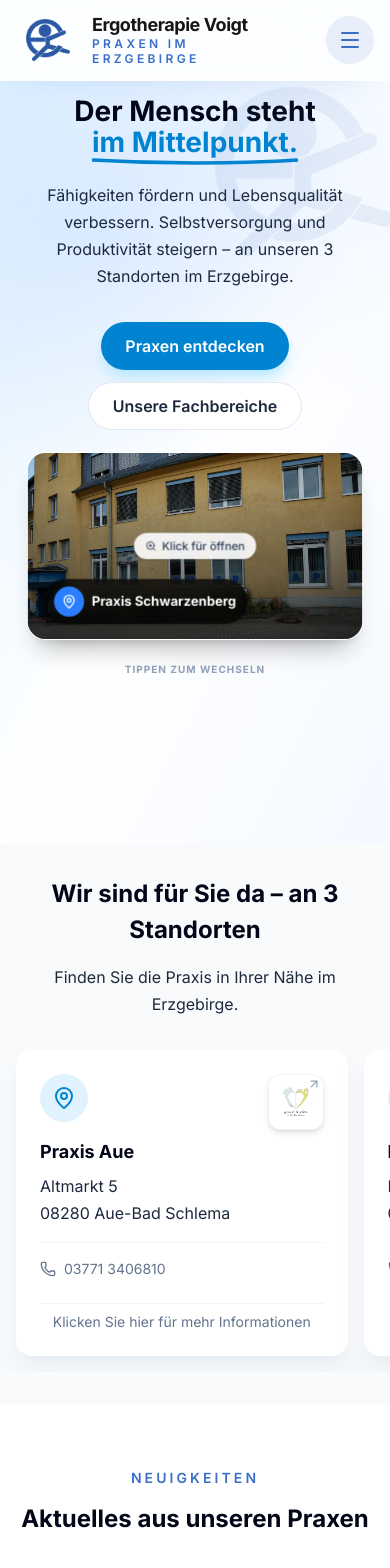
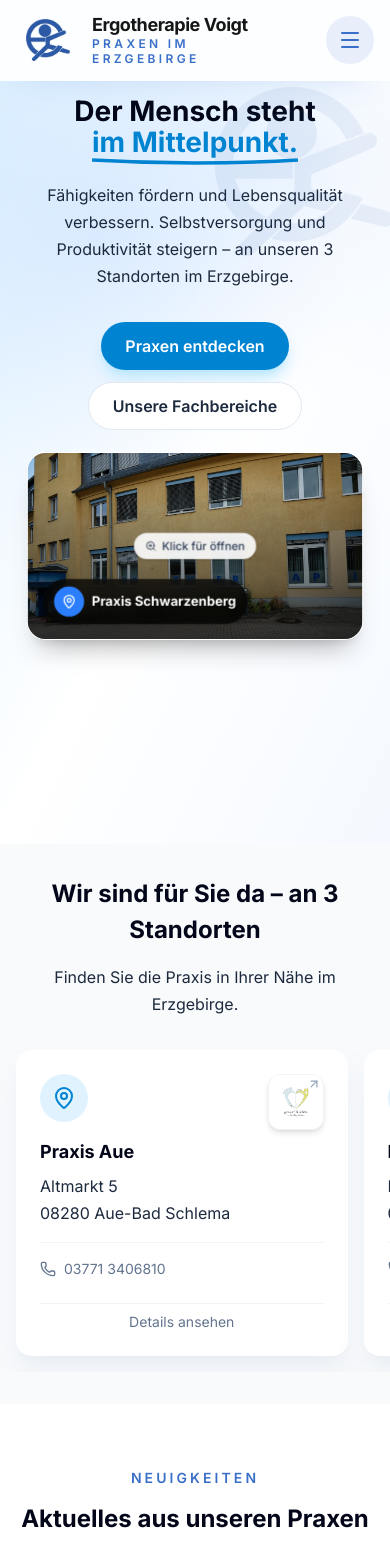
Before and after one commit to lmbernebysolutions/ergo-voigt, a Next.js app: page / in a window 390 px wide. Shown: the top 1568 px of the page. Built offline with nearby package versions, Linux system fonts and the light colour scheme.

Commit message:
Refactor: Mobile UI polish (Hero Gallery all-images, Modal safe-area, Buttons stack, Text updates)

```diff
--- a/src/app/page.tsx
+++ b/src/app/page.tsx
@@ -187,11 +187,11 @@ export default function Home() {
               </Link>
             ))}
           </div>
-          <div className="mt-12 flex justify-center gap-4">
-            <Button size="lg" asChild className="rounded-full px-8 shadow-lg shadow-sky-100 font-bold">
+          <div className="mt-12 flex flex-col sm:flex-row justify-center gap-4">
+            <Button size="lg" asChild className="rounded-full px-8 shadow-lg shadow-sky-100 font-bold w-full sm:w-auto">
               <Link href="/therapieangebote">Therapieangebote entdecken</Link>
             </Button>
-            <Button size="lg" variant="outline" asChild className="rounded-full px-8 font-bold">
+            <Button size="lg" variant="outline" asChild className="rounded-full px-8 font-bold w-full sm:w-auto">
               <Link href="/leistungen">Alle Fachbereiche ansehen</Link>
             </Button>
           </div>
--- a/src/components/sections/HeroSection.tsx
+++ b/src/components/sections/HeroSection.tsx
@@ -10,7 +10,7 @@ import { WarmGlow } from "@/components/ui/WarmGlow"
 import { locations } from "@/data/locations"
 import Stack from "@/components/ui/Stack"
 import { ImageGallery } from "@/components/ui/ImageGallery"
-import { getLocationImages } from "@/lib/locationImages"
+import { getLocationImages, locationImageGalleries } from "@/lib/locationImages"
 
 // Bilder für die Standorte - verwende erste Bilder aus jedem Ordner
 const SLIDES = [
@@ -72,8 +72,14 @@ export function HeroSection() {
   ))
 
   const handleCardClick = (locationId: string, imageIndex: number) => {
-    setGalleryInitialIndex(imageIndex)
-    setGalleryLocationId(locationId)
+    // Check if mobile
+    if (window.innerWidth < 768) {
+       setGalleryLocationId("all")
+       setGalleryInitialIndex(0)
+    } else {
+       setGalleryInitialIndex(imageIndex)
+       setGalleryLocationId(locationId)
+    }
   }
 
   return (
@@ -136,7 +142,7 @@ export function HeroSection() {
                    cardLocationIds={SLIDES.map(s => s.locationId)}
                  />
               </div>
-              <p className="mt-4 text-[10px] font-bold uppercase tracking-widest text-slate-400 text-center">
+              <p className="mt-4 text-[10px] font-bold uppercase tracking-widest text-slate-400 text-center md:block hidden">
                 Tippen zum Wechseln
               </p>
             </div>
@@ -146,8 +152,17 @@ export function HeroSection() {
 
       {/* Image Gallery for Location Images */}
       {galleryLocationId && (() => {
-        const locationImages = getLocationImages(galleryLocationId)
-        const locationName = locations.find(l => l.id === galleryLocationId)?.name || ""
+        let locationImages: string[] = []
+        let locationName = ""
+
+        if (galleryLocationId === "all") {
+           // Flatten all images
+           locationImages = Object.values(locationImageGalleries).flat()
+           locationName = "Alle Standorte"
+        } else {
+           locationImages = getLocationImages(galleryLocationId)
+           locationName = locations.find(l => l.id === galleryLocationId)?.name || ""
+        }
 
         // Helper to generate a title from filename
         const getImageTitle = (path: string) => {
--- a/src/components/sections/LocationCards.tsx
+++ b/src/components/sections/LocationCards.tsx
@@ -72,7 +72,7 @@ export function LocationCards() {
                 {/* Hinweistext */}
                 <div className="mt-2 pt-2 border-t border-slate-100 w-full">
                   <p className="text-sm text-slate-500 text-center">
-                    Klicken Sie hier für mehr Informationen
+                    Details ansehen
                   </p>
                 </div>
               </InfoCard>
--- a/src/components/sections/PraxisLocationCard.tsx
+++ b/src/components/sections/PraxisLocationCard.tsx
@@ -207,7 +207,7 @@ export function PraxisLocationCard({
           {/* Hinweistext */}
           <div className="mt-auto pt-4 border-t border-slate-200">
             <p className="text-sm text-slate-500 text-center">
-              Klicken Sie hier für mehr Informationen
+              Details ansehen
             </p>
           </div>
         </div>
--- a/src/components/ui/ImageGallery.tsx
+++ b/src/components/ui/ImageGallery.tsx
@@ -149,7 +149,7 @@ export function ImageGallery({ images, imageTitles, initialIndex = 0, title, onC
           {images.length > 1 && !isZoomed && (
             <div className="absolute top-20 left-1/2 -translate-x-1/2 z-50 bg-white/10 backdrop-blur-sm rounded-full px-4 py-2 text-white text-xs font-medium flex items-center gap-2">
               <ZoomIn className="w-4 h-4" />
-              Klicken zum Zoomen
+              Vergrößern
             </div>
           )}
         </div>
--- a/src/components/ui/Modal.tsx
+++ b/src/components/ui/Modal.tsx
@@ -163,10 +163,10 @@ export function Modal({
               )}
             >
               {/* Fixed Close Button - Always Visible on Top */}
-              <div className="sticky top-0 z-[70] flex justify-end p-4 pb-0 md:p-0 md:absolute md:top-4 md:right-4">
+              <div className="sticky top-0 z-[70] flex justify-end p-4 pb-0 md:p-0 md:absolute md:top-4 md:right-4 pointer-events-none">
                 <button
                   onClick={onClose}
-                  className="rounded-full bg-white p-3 min-w-[48px] min-h-[48px] text-slate-700 shadow-2xl transition-all hover:bg-slate-50 hover:scale-110 hover:text-slate-900 focus:outline-none focus:ring-2 focus:ring-sky-500 focus:ring-offset-2 flex items-center justify-center"
+                  className="pointer-events-auto rounded-full bg-white p-3 min-w-[48px] min-h-[48px] text-slate-700 shadow-2xl transition-all hover:bg-slate-50 hover:scale-110 hover:text-slate-900 focus:outline-none focus:ring-2 focus:ring-sky-500 focus:ring-offset-2 flex items-center justify-center mt-safe-top mr-safe-right"
                   aria-label="Modal schließen"
                 >
                   <X className="h-6 w-6" />
```
